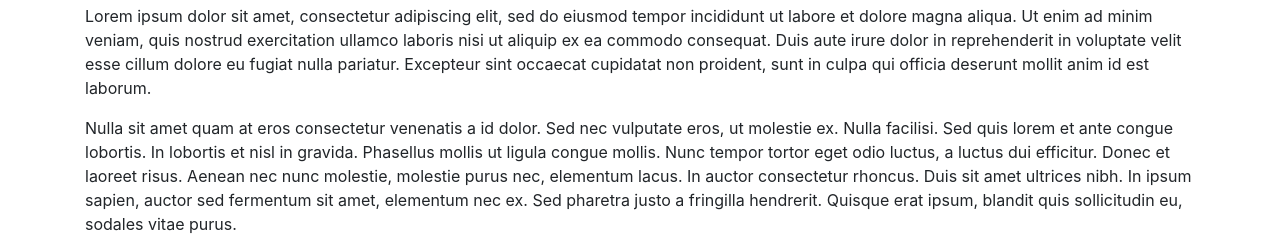
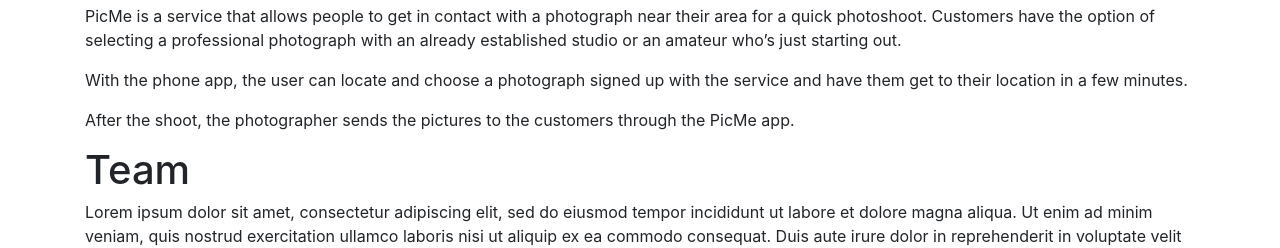
Before and after one commit to littlehadi/PicmeApp, a plain HTML site: page index.html in a window 1280 px wide. Shown: the part 704-952 px from the top of the page. Drawn offline with nearby package versions, Linux system fonts and the light colour scheme.

Commit message:
Update index.html

```diff
--- a/index.html
+++ b/index.html
@@ -58,8 +58,9 @@
         <section id="features">
             <div class="container">
                 <h1>Features</h1>
-                <p>Lorem ipsum dolor sit amet, consectetur adipiscing elit, sed do eiusmod tempor incididunt ut labore et dolore magna aliqua. Ut enim ad minim veniam, quis nostrud exercitation ullamco laboris nisi ut aliquip ex ea commodo consequat. Duis aute irure dolor in reprehenderit in voluptate velit esse cillum dolore eu fugiat nulla pariatur. Excepteur sint occaecat cupidatat non proident, sunt in culpa qui officia deserunt mollit anim id est laborum.</p>
-                <p>Nulla sit amet quam at eros consectetur venenatis a id dolor. Sed nec vulputate eros, ut molestie ex. Nulla facilisi. Sed quis lorem et ante congue lobortis. In lobortis et nisl in gravida. Phasellus mollis ut ligula congue mollis. Nunc tempor tortor eget odio luctus, a luctus dui efficitur. Donec et laoreet risus. Aenean nec nunc molestie, molestie purus nec, elementum lacus. In auctor consectetur rhoncus. Duis sit amet ultrices nibh. In ipsum sapien, auctor sed fermentum sit amet, elementum nec ex. Sed pharetra justo a fringilla hendrerit. Quisque erat ipsum, blandit quis sollicitudin eu, sodales vitae purus.</p>
+                <p>PicMe is a service that allows people to get in contact with a photograph near their area for a quick photoshoot. Customers have the option of selecting a professional photograph with an already established studio or an amateur who’s just starting out.</p>
+                <p>With the phone app, the user can locate and choose a photograph signed up with the service and have them get to their location in a few minutes.</p>
+                <p>After the shoot, the photographer sends the pictures to the customers through the PicMe app.<p>
             </div>
         </section>
 
```
